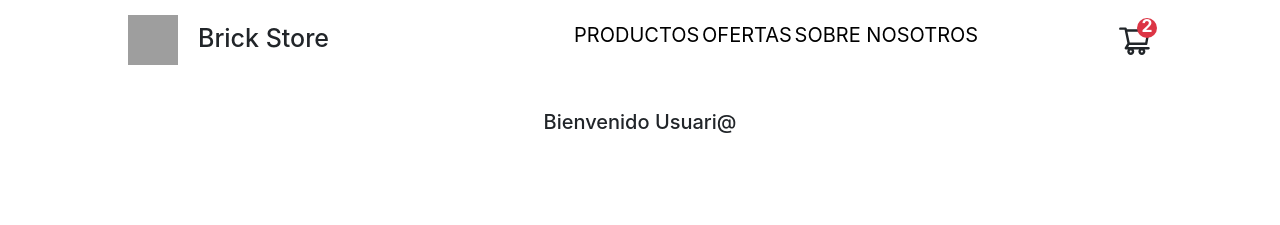
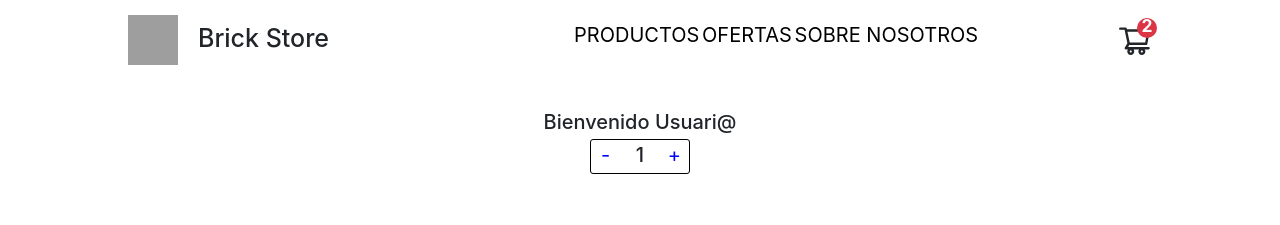
Before and after one commit to rockaranza/tienda-react, a React (Create React App) app: page / in a window 1280 px wide. Shown: the top 225 px of the page. Built offline with nearby package versions, Linux system fonts and the light colour scheme; grey boxes are pictures that could not be loaded.

Commit message:
Desafio componentes II. Hice el componente ItemCount que aumenta el numero hasta 10 y no puede bajar de 1

```diff
--- /dev/null
+++ b/src/Components/ItemCount/ItemCount.jsx
@@ -0,0 +1,31 @@
+import React, { useState } from 'react'
+
+import './ItemCount.styles.css';
+
+const ItemCount = ({iniStock, maxStock}) => {
+
+    const [value, setValue] = useState(iniStock);
+
+    const handleSum = () => {
+        if(value < maxStock){
+            setValue(value + 1);
+        }
+
+    }
+
+    const handleSubtraction = () => {
+        if(value > iniStock) {
+            setValue(value - 1);
+        }
+    }
+
+    return (
+        <div className="buttonContainer">
+            <button onClick={handleSubtraction}>-</button>
+            <h4>{value}</h4>
+            <button onClick={handleSum}>+</button>
+        </div>
+    )
+}
+
+export default ItemCount
--- /dev/null
+++ b/src/Components/ItemCount/ItemCount.styles.css
@@ -0,0 +1,27 @@
+.buttonContainer {
+    width: 10rem;
+    height: 3.5rem;
+    display: flex;
+    border: 1px solid black;
+    border-radius: 3px;
+}
+
+.buttonContainer button {
+    width: 30%;
+    height: 3.5rem;
+    padding-bottom: 0.5rem;
+    border: none;
+    background-color: transparent;
+    font-size: 2rem;
+    color: blue;
+}
+
+.buttonContainer h4 {
+    width: 40%;
+    height: 3.5rem;
+    padding-bottom: 0.5rem;
+    display: flex;
+    justify-content: center;
+    align-items: center;
+    font-size: 2rem;
+}
--- a/src/Components/ItemsListContainer/ItemsListContainer.jsx
+++ b/src/Components/ItemsListContainer/ItemsListContainer.jsx
@@ -1,9 +1,11 @@
 import React from 'react';
+import ItemCount from '../ItemCount/ItemCount';
 
 const ItemsListContainer = props => {
     return (
-        <div style={{display: 'flex', justifyContent: 'center', paddingTop: '3rem'}}>
+        <div style={{display: 'flex', flexDirection:'column',justifyContent: 'center', alignItems:'center',paddingTop: '3rem'}}>
             <h2>{props.greeting}</h2>
+            <ItemCount iniStock={1} maxStock={10}/>
         </div>
     )
 }
```
